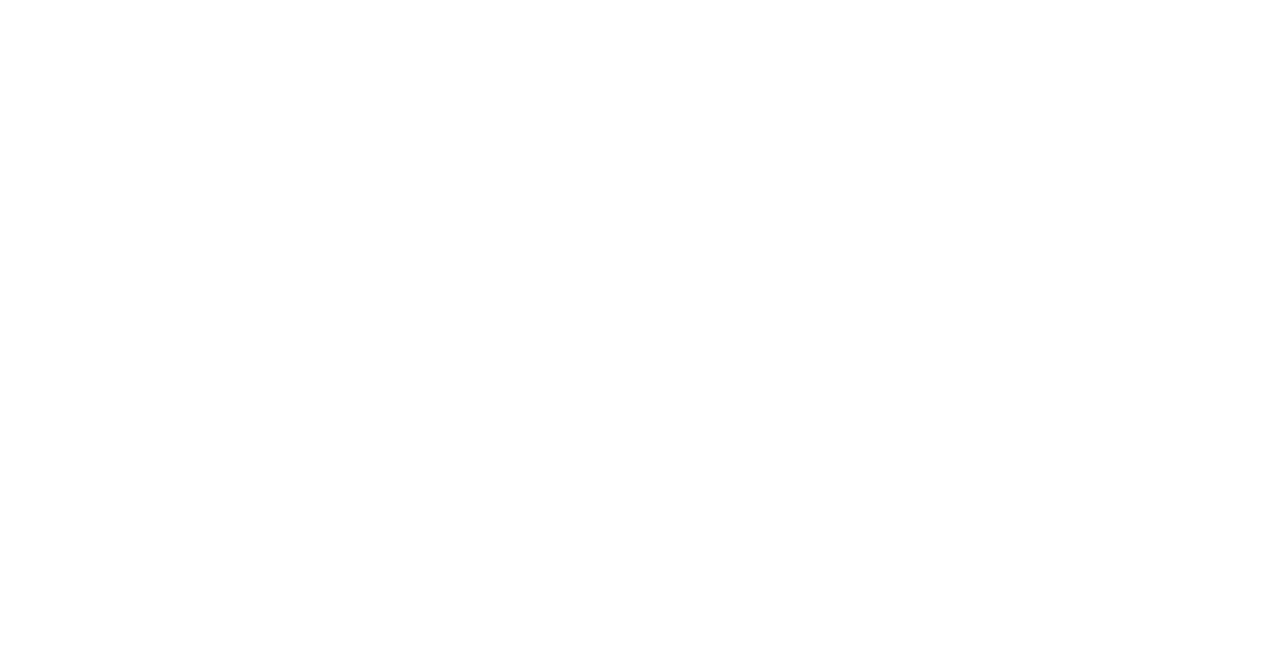
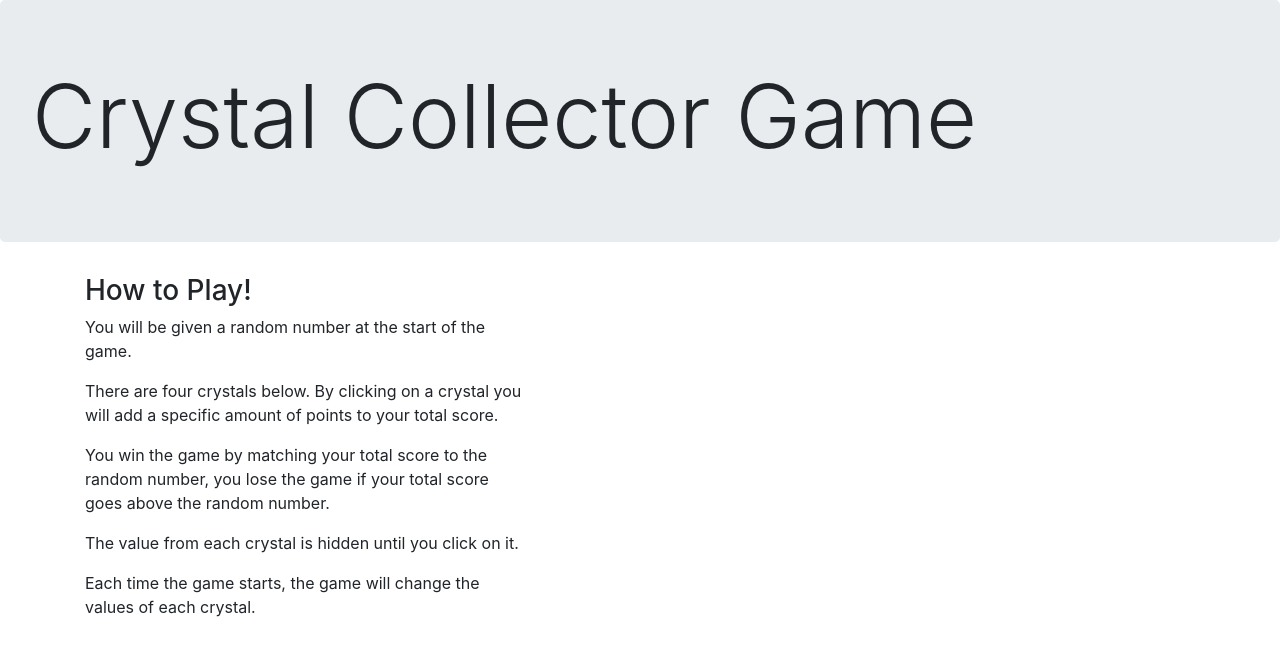
Before and after one commit to ashtinannb/OLDunit-4-game, a plain HTML site: page index.html in a window 1280 px wide. Drawn offline with nearby package versions, Linux system fonts and the light colour scheme.

Commit message:
added instructions to play the game

```diff
--- a/index.html
+++ b/index.html
@@ -21,6 +21,38 @@
 </head>
 <body>
 
+    <div class="jumbotron">
+        <h1 class="display-2">Crystal Collector Game</h1>
+      </div>
+
+    <div class="container">
+        <div class="row">
+            <div class="col-md-5">
+                <div class = "panel panel-success">
+                    <div class = "panel-heading">
+                       <h3 class = "panel-title">How to Play!</h3>
+                    </div>
+
+                    <div class = "panel-body">
+                        <p>You will be given a random number at the start of the game.</p>
+                        <p>There are four crystals below. By clicking on a crystal you will add a specific
+                            amount of points to your total score.</p>
+                        <p>You win the game by matching your total score to the random number, you lose
+                            the game if your total score goes above the random number.</p>
+                        <p>The value from each crystal is hidden until you click on it.</p>
+                        <p>Each time the game starts, the game will change the values of each crystal.</p>
+                  </div>
+                 </div>
+            </div>
+        </div>
+    </div>
+
+
+
+
+    <!--Link to Javascript page-->
+    <script type="text/javascript" src="assets/javascript/game.js"></script>
 
 </body>
+
 </html>
```
